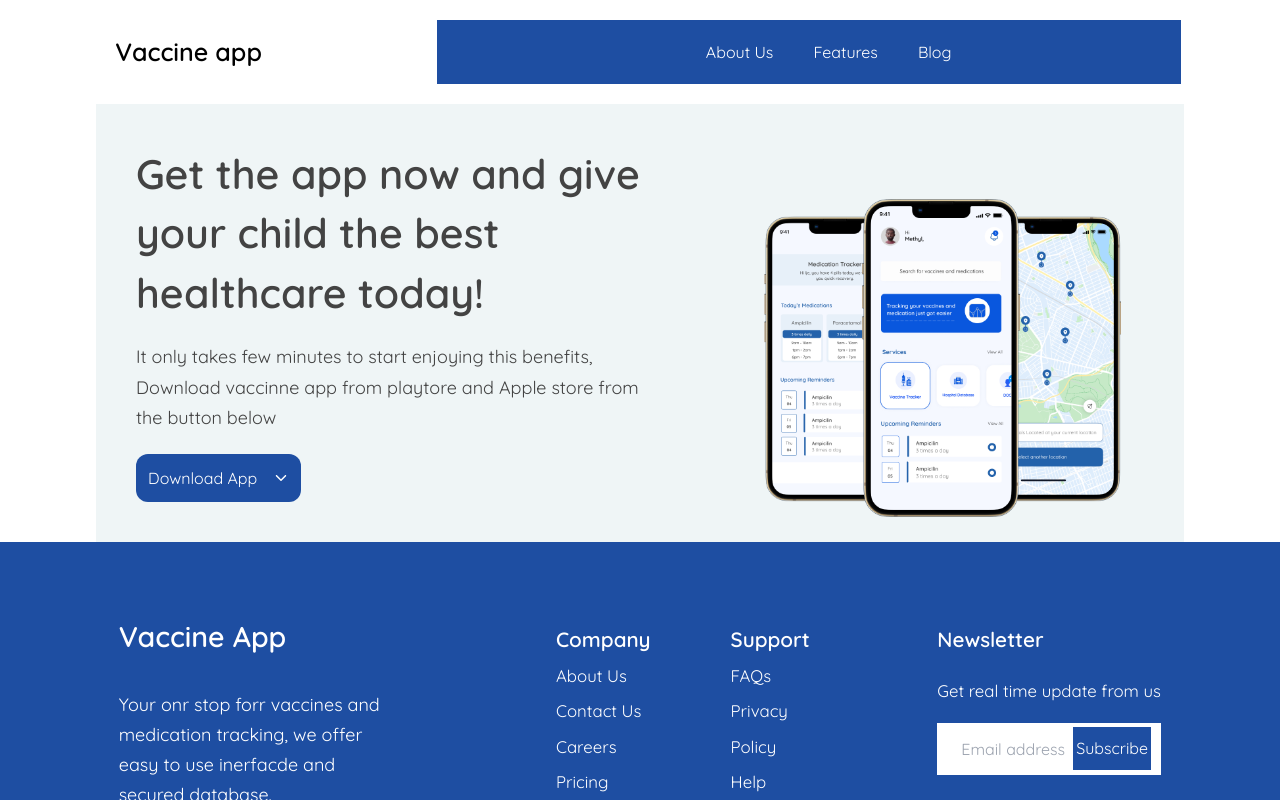
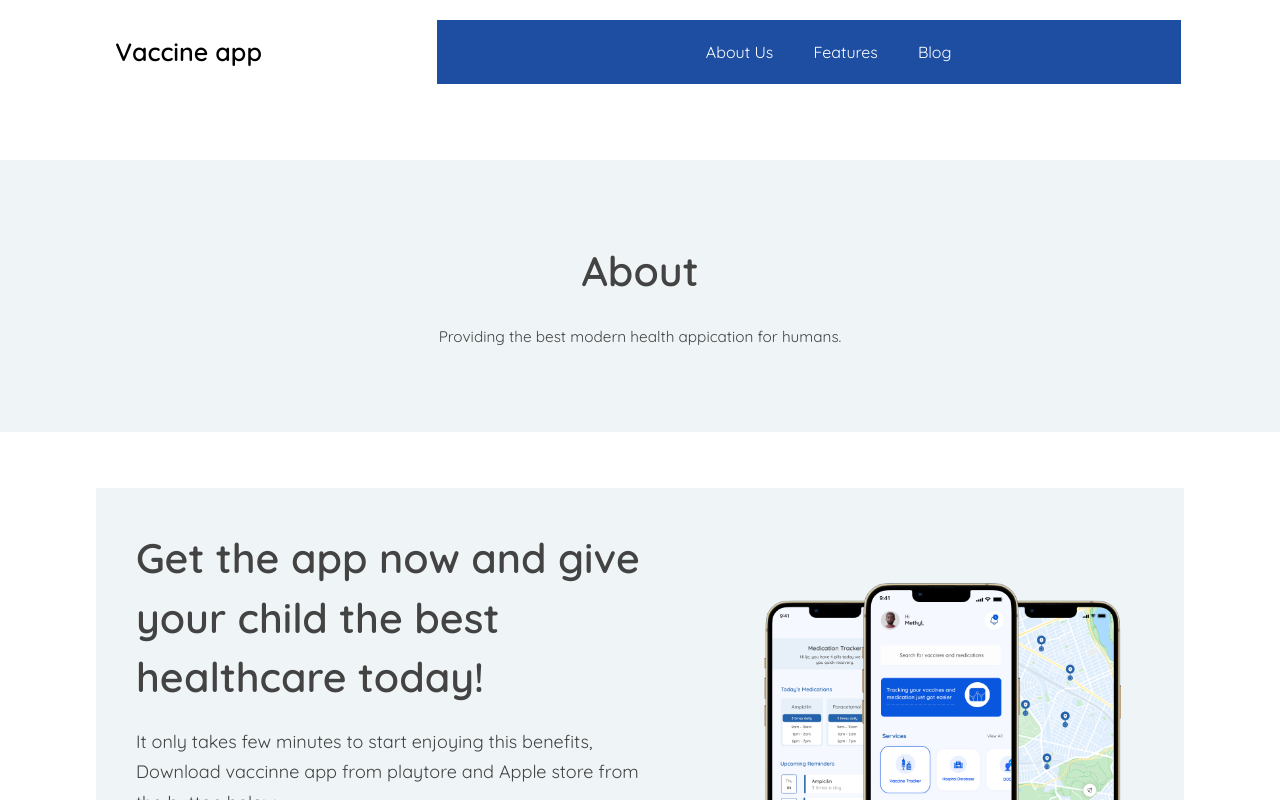
Before and after one commit to heismyke/vaccine-app, a React (Vite) app: page /about in a window 1280 px wide. Shown: the top 800 px of the page. Built offline with nearby package versions, Linux system fonts and the light colour scheme.

Commit message:
banner for features and about added

```diff
--- a/src/About_Us/About.jsx
+++ b/src/About_Us/About.jsx
@@ -2,11 +2,21 @@ import React from 'react'
 import Navbar from '../shared/Navbar'
 import Footer from '../shared/Footer'
 import DownloadApp from '../shared/DownloadApp'
+import Banner from '../shared/Banner'
+import HeadingWithSubheading from '../shared/SharedContainer/HeadingWithSubheading'
 
 function About() {
   return (
     <div>
       <Navbar iconColor="text-black" logoColor="text-black" />
+      <Banner>
+        <HeadingWithSubheading
+          className="flex flex-col items-center justify-center text-center"
+          textAlignment="text-center"
+          heading="About"
+          subheading="Providing the best modern health appication for humans."
+        />
+      </Banner>
       <DownloadApp />
       <Footer />
     </div>
--- a/src/Features/Features.jsx
+++ b/src/Features/Features.jsx
@@ -1,30 +1,40 @@
-import React, { useContext, useEffect } from "react";
-import Navbar from "../shared/Navbar";
-import DownloadApp from "../shared/DownloadApp";
-import Footer from "../shared/Footer";
-import SharedContainer from "../shared/SharedContainer";
-import FeaturesContext from "../context/FeaturesContext";
-import ContentWithHeadingAndSubheading from "../shared/SharedContainer/ContentWithHeadingAndSubheading";
-import { useLocation } from "react-router-dom";
+import React, { useContext, useEffect } from 'react'
+import Navbar from '../shared/Navbar'
+import DownloadApp from '../shared/DownloadApp'
+import Footer from '../shared/Footer'
+import SharedContainer from '../shared/SharedContainer'
+import FeaturesContext from '../context/FeaturesContext'
+import ContentWithHeadingAndSubheading from '../shared/SharedContainer/ContentWithHeadingAndSubheading'
+import { useLocation } from 'react-router-dom'
+import Banner from '../shared/Banner'
+import HeadingWithSubheading from '../shared/SharedContainer/HeadingWithSubheading'
 
 function Features() {
-  const { features } = useContext(FeaturesContext);
-  const location = useLocation();
+  const { features } = useContext(FeaturesContext)
+  const location = useLocation()
 
   useEffect(() => {
-    window.scrollTo(0, 0);
-  }, [location]);
+    window.scrollTo(0, 0)
+  }, [location])
   return (
     <>
       <Navbar />
+      <Banner>
+        <HeadingWithSubheading
+          className="flex flex-col items-center justify-center text-center"
+          textAlignment="text-center"
+          heading="Features designed specifically for you"
+          subheading="Vaccinne App is here to aleviate your worries with our upto date vaccine tracking software.  We record all the required vaccines and send series of remiders to ensure you dont miss any dosage."
+        />
+      </Banner>
       <SharedContainer>
         {features.map((feature, index) => (
           <div
             key={index}
             className={
               index % 2 === 0
-                ? "flex flex-col-reverse gap-10 md:gap-0 md:flex-row-reverse my-10 md:my-20 items-center justify-around"
-                : "flex flex-col-reverse gap-10 md:gap-0 md:flex-row items-center my-10 md:my-20 justify-around"
+                ? 'flex flex-col-reverse gap-10 md:gap-0 md:flex-row-reverse my-10 md:my-20 items-center justify-around'
+                : 'flex flex-col-reverse gap-10 md:gap-0 md:flex-row items-center my-10 md:my-20 justify-around'
             }
           >
             <div>
@@ -42,7 +52,7 @@ function Features() {
       <DownloadApp />
       <Footer />
     </>
-  );
+  )
 }
 
-export default Features;
+export default Features
--- /dev/null
+++ b/src/shared/Banner.jsx
@@ -0,0 +1,9 @@
+import React from 'react'
+
+export default function Banner({ children }) {
+  return (
+    <div className="bg-[#EFF5F6] flex items-center flex-col justify-center my-14 p-7 lg:p-20">
+      <div className="lg:w-[60%]">{children}</div>
+    </div>
+  )
+}
--- a/src/shared/SharedContainer/HeadingWithSubheading/index.jsx
+++ b/src/shared/SharedContainer/HeadingWithSubheading/index.jsx
@@ -1,10 +1,11 @@
-import React from "react";
-import PropTypes from "prop-types";
+import React from 'react'
+import PropTypes from 'prop-types'
 
 const HeadingWithSubheading = ({
   heading,
   subheading = null,
   className = null,
+  textAlignment = 'text-start',
 }) => {
   return (
     <div className={className}>
@@ -12,19 +13,21 @@ const HeadingWithSubheading = ({
         {heading}
       </h1>
       {subheading && (
-        <p className="font-normal text-[16px] text-[#434343] text-start xl:text-[15.32px] leading-[30px] xl:leading-[30.54px]">
-          {" "}
-          {subheading}{" "}
+        <p
+          className={`font-normal text-[16px] text-[#434343] ${textAlignment} xl:text-[15.32px] leading-[30px] xl:leading-[30.54px] `}
+        >
+          {subheading}
         </p>
       )}
     </div>
-  );
-};
+  )
+}
 
 HeadingWithSubheading.propTypes = {
   heading: PropTypes.string.isRequired,
   subheading: PropTypes.string,
   className: PropTypes.string,
-};
+  textAlignment: PropTypes.string,
+}
 
-export default HeadingWithSubheading;
+export default HeadingWithSubheading
```
